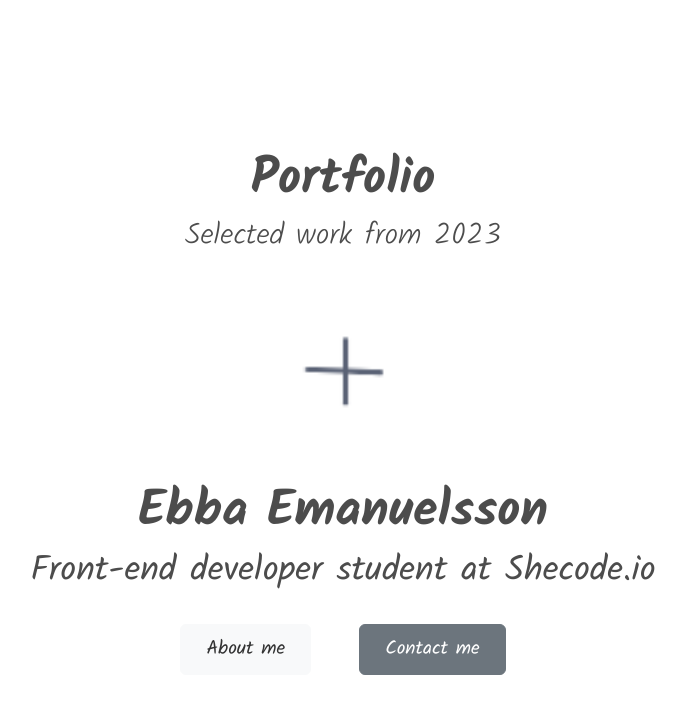
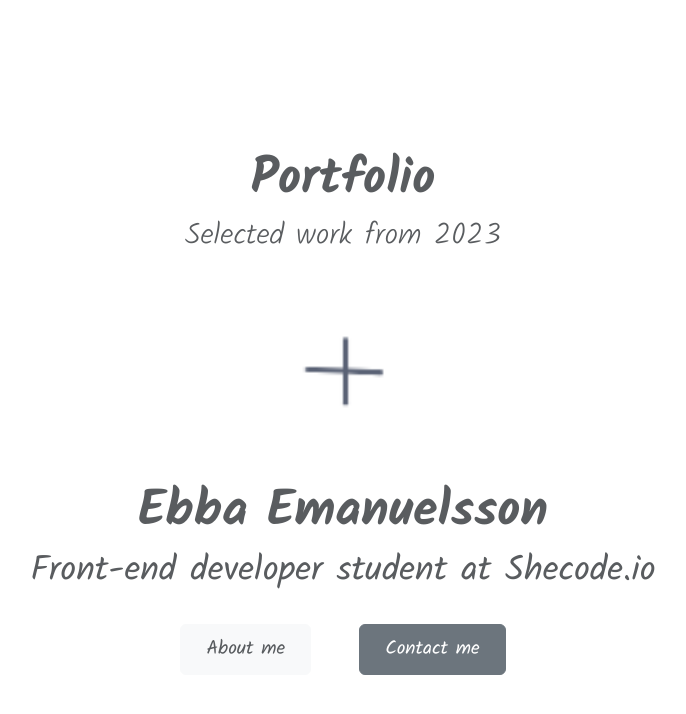
Before and after one commit to EbbaEmanuelsson/Portfolio-homework, a plain HTML site: page index.html in a window 1280 px wide. Shown: the whole page, without its empty margins (297-983 px from the left). Drawn offline with nearby package versions, Linux system fonts and the light colour scheme.

Commit message:
fixed the opacity of the texts

```diff
--- a/index.html
+++ b/index.html
@@ -14,15 +14,15 @@
     <title>Document</title>
 </head>
 <body>
-  <div class="hero text-center">
+  <div class="hero text-center text-muted">
     <h1>Portfolio</h1>
     <h4>Selected work from 2023</h4>
     <img src="images/plus.png" alt="plus sign" class="img-fluid plus">
     <h2>Ebba Emanuelsson</h2>
-    <h3>Front-end developer student at <a href="https://www.shecodes.io/" target="_blank">Shecode.io</a></h3>
+    <h3>Front-end developer student at <a href="https://www.shecodes.io/" target="_blank" class="text-muted">Shecode.io</a></h3>
   </div>
   <div class="navigation-links d-flex justify-content-center">
-    <a href="about.html" class="btn btn-light m-4 btn-about">About me</a>
+    <a href="about.html" class="btn btn-light m-4 text-muted">About me</a>
     <a href="about.html#contact" class="btn btn-secondary m-4">Contact me</a>
   </div>
 </body>
--- a/styles/portfolio.css
+++ b/styles/portfolio.css
@@ -9,25 +9,21 @@ h2{
     font-family: 'Kalam', cursive;
     font-weight: 700;
     font-size: 50px;
-    color: rgba(0, 0, 0, 0.7);
 }
 
 h3{
     font-family: 'Kalam', cursive;
     font-weight: 400;
     font-size: 35px;
-    color: rgba(0, 0, 0, 0.7);
 }
 
 h4{
     font-family: 'Kalam', cursive;
     font-weight: 300;
     font-size: 30px;
-    color: rgba(0, 0, 0, 0.7);
 }
 
 a{
-    color: rgba(0, 0, 0, 0.7);
     text-decoration: none;
 }
 
@@ -40,11 +36,3 @@ a{
     font-size: larger;
     font-family: 'Kalam', cursive;
 }
-
-.btn-about{
-    color: rgba(0, 0, 0, 0.8);
-}
-
-.btn-about:hover{
-    color: rgba(0, 0, 0, 0.8);
-}
```
